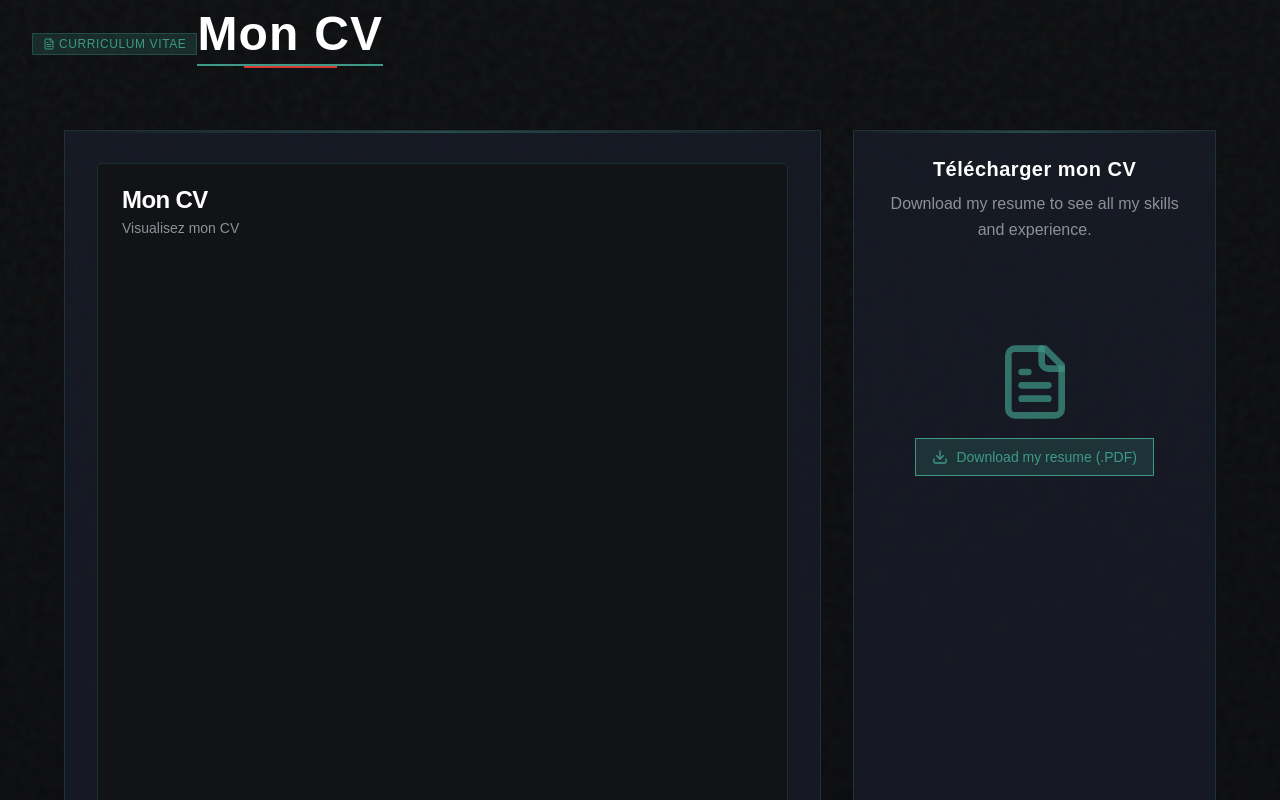
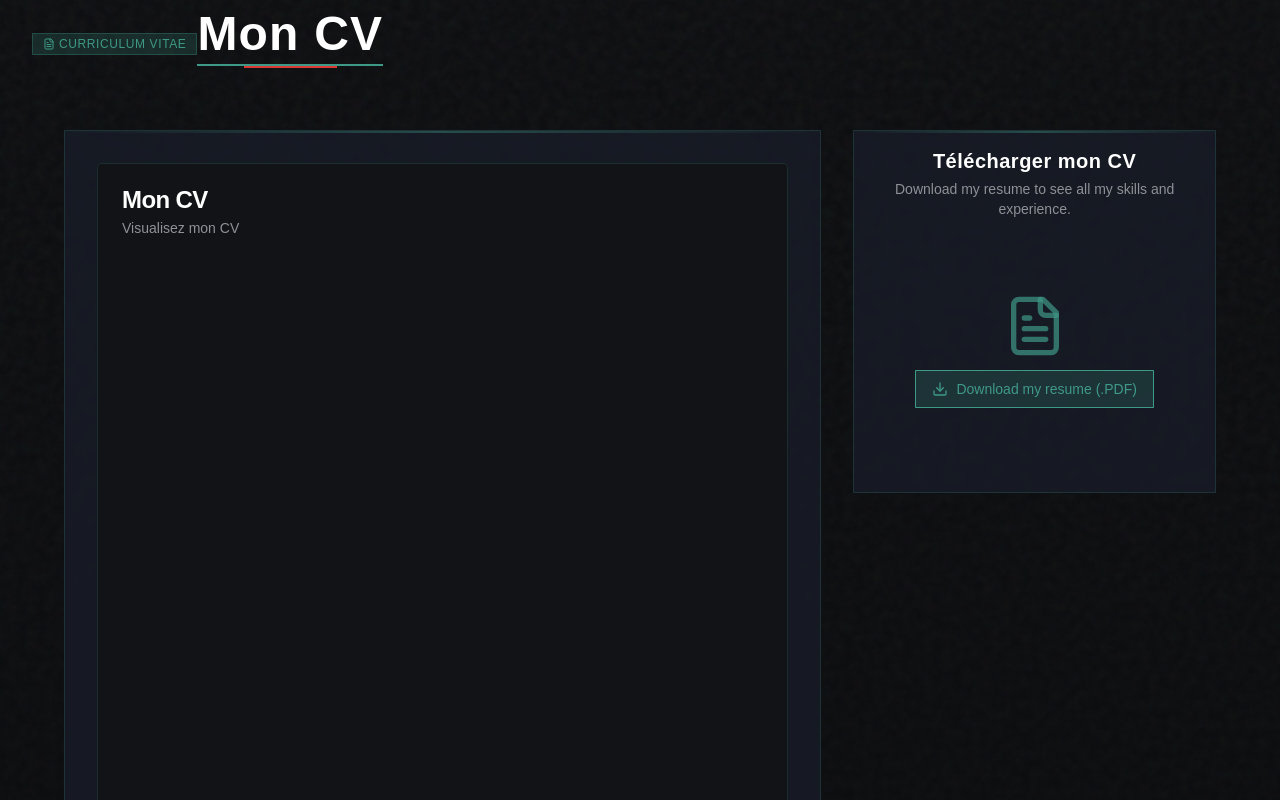
Before and after one commit to Coockiepickle/portfolio-mw-en, a React (Vite) app: page / in a window 1280 px wide. Shown: the part 6140-6940 px from the top of the page. Built offline with nearby package versions, Linux system fonts and the light colour scheme.

Commit message:
Adjust resume section layout
Adjust the layout of the resume section to be a square without changing the size of the CV div.

```diff
--- a/src/components/Resume.tsx
+++ b/src/components/Resume.tsx
@@ -1,3 +1,4 @@
+
 import { useState, useEffect } from 'react';
 import { FileText, Download } from 'lucide-react';
 import { cn } from '@/lib/utils';
@@ -72,14 +73,14 @@ const Resume = () => {
               </Card>
             </div>
 
-            <div className="mw-card p-6 w-full hover:shadow-lg hover:shadow-mw-green/30 hover:-translate-y-2 hover:border-mw-green/50 transition-all duration-500">
-              <div className="text-center mb-4">
-                <h3 className="text-xl font-bold text-white mb-2">Télécharger mon CV</h3>
-                <p className="text-mw-lightgray">Download my resume to see all my skills and experience.</p>
+            <div className="mw-card p-4 w-full hover:shadow-lg hover:shadow-mw-green/30 hover:-translate-y-2 hover:border-mw-green/50 transition-all duration-500 aspect-square">
+              <div className="text-center mb-2">
+                <h3 className="text-xl font-bold text-white mb-1">Télécharger mon CV</h3>
+                <p className="text-mw-lightgray text-sm">Download my resume to see all my skills and experience.</p>
               </div>
 
-              <div className="flex flex-col items-center justify-center h-[300px]">
-                <FileText className="w-20 h-20 text-mw-green/70 mb-4" />
+              <div className="flex flex-col items-center justify-center h-[calc(100%-5rem)]">
+                <FileText className="w-16 h-16 text-mw-green/70 mb-3" />
                 <a
                   href="/CV_Reynaud_Damien.pdf"
                   className="mw-button-primary inline-flex items-center justify-center"
```
